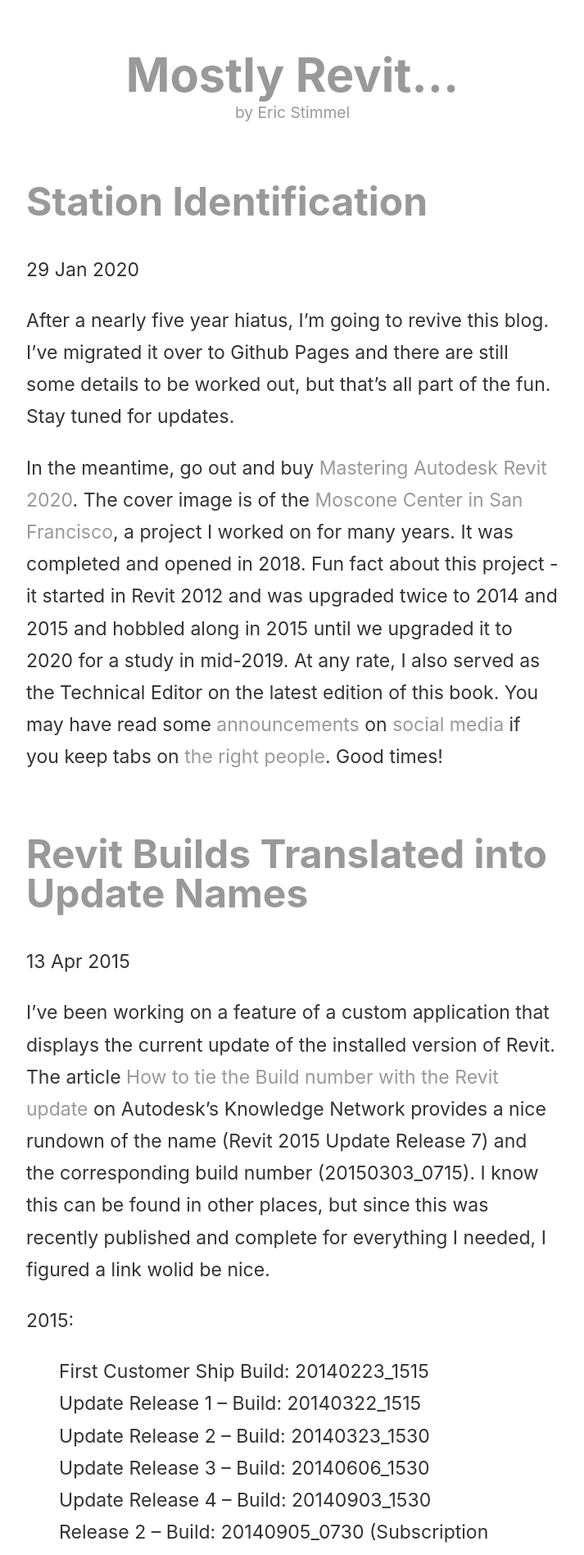
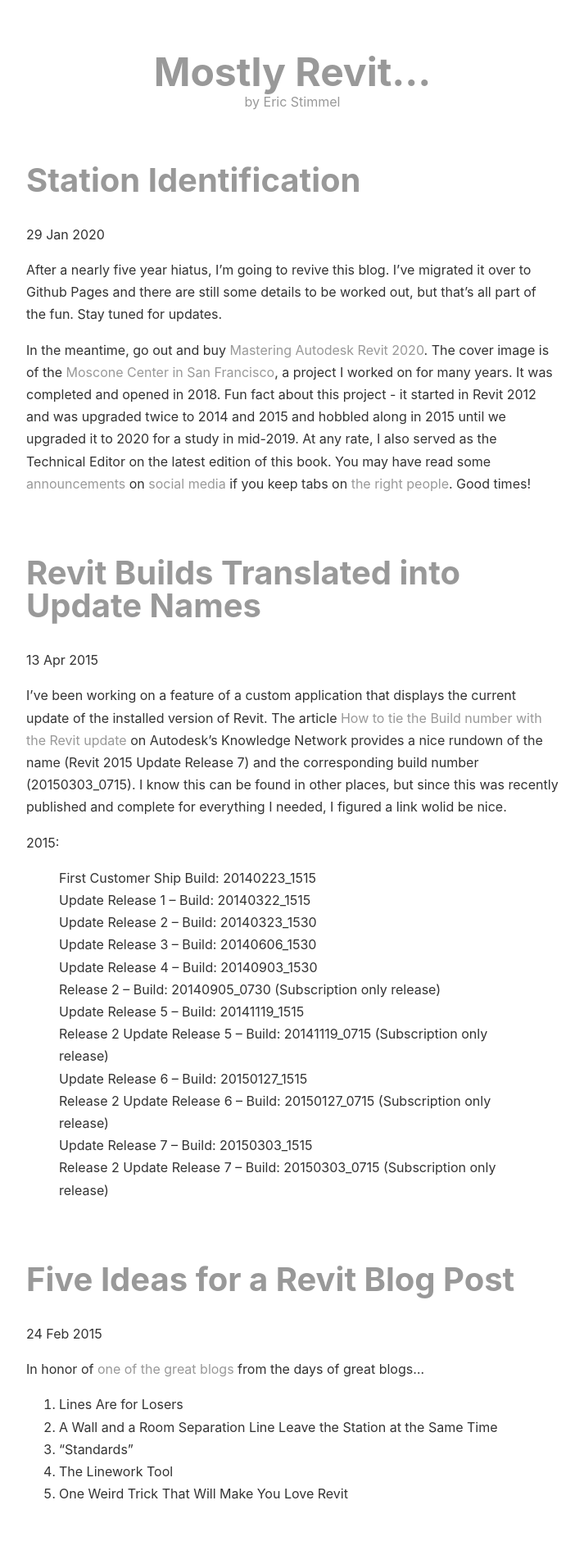
Before and after one commit to estimmel/mostly-revit-blog, a Jekyll site: the page built from index.html, in a window 1280 px wide. Shown: the top 1897 px of the page at 82% size, without its empty margins (283-996 px from the left). Built offline with Jekyll 4.4.1, drawn with Linux system fonts in a browser that asks for light colours; the list of posts is cut into pages by our own code.

Commit message:
more adjustments to text height

```diff
--- a/css/main.css
+++ b/css/main.css
@@ -3,7 +3,7 @@
 	margin-right: 10px;
 	line-height: 1.7em;
 	font-family: -apple-system, BlinkMacSystemFont, "Helvetica Neue", Helvetica, sans-serif;
-	font-size: 1.2em;
+	font-size: 1.0em;
 	color: #333;
 	background-color: white;
 }
@@ -56,7 +56,7 @@
     margin-bottom: 75px;
 	line-height: 1.7em;
 	font-family: -apple-system, BlinkMacSystemFont, "Helvetica Neue", Helvetica, sans-serif;
-	font-size: 1.2em;
+	font-size: 1.0em;
 	color: #333;
 	background-color: white;
 }
@@ -64,7 +64,7 @@
     margin: auto;
 	line-height: 1.7em;
 	font-family: -apple-system, BlinkMacSystemFont, "Helvetica Neue", Helvetica, sans-serif;
-	font-size: 1.2em;
+	font-size: 1.0em;
 	color: #333;
 	background-color: white;
 }
```
